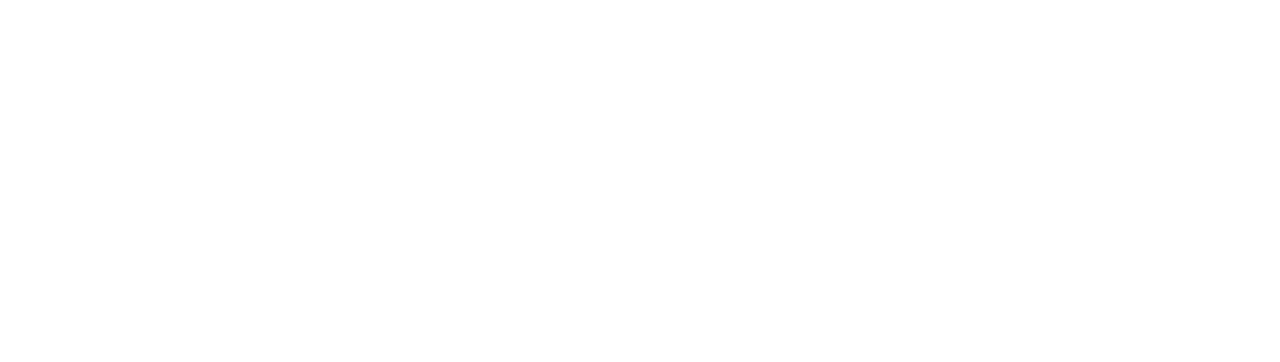
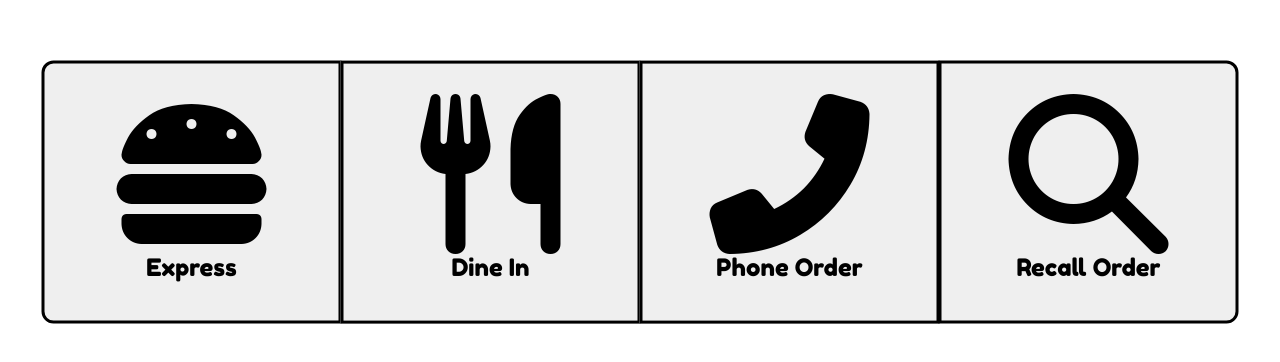
Before and after one commit to FanghanHu/Chirper, a React (Create React App) app in the folder client/: page /mainMenu in a window 1280 px wide. Shown: the part 208-570 px from the top of the page. Built offline with nearby package versions, Linux system fonts and the light colour scheme.

Commit message:
made some changes to the css styling of main menu buttons

```diff
--- a/client/src/App.js
+++ b/client/src/App.js
@@ -4,6 +4,7 @@ import React from "react";
 import Wrapper from "./components/Wrapper";
 import {BrowserRouter as Router, Route} from "react-router-dom"
 import CustomerInfoForm from "./components/CustomerInfoForm";
+import MainMenu from "./components/MainMenu";
 
 function App() {
   return (
@@ -20,6 +21,10 @@ function App() {
           <CustomerInfoForm/>
         </Route>
 
+        <Route path="/mainMenu" exact>
+          <MainMenu />
+        </Route>
+
       </Router>
     </>
   );
--- a/client/src/components/MainMenu/index.js
+++ b/client/src/components/MainMenu/index.js
@@ -6,10 +6,10 @@ function MainMenu() {
         <>
             <div className="container mainMenu">
                 <div className="btn-group rounded" >
-                    <button className="btn"><i className="fas fa-hamburger fa-10x"></i><h4>Express</h4></button>
-                    <button className="btn"><i className="fas fa-utensils fa-10x"></i><h4>Dine In</h4></button>
-                    <button className="btn"><i className="fas fa-phone-alt fa-10x"></i><h4>Phone Order</h4></button>
-                    <button className="btn"><i className="fas fa-search fa-10x"></i><h4>Recall Order</h4></button>
+                    <button className="btn button"><i className="fas fa-hamburger fa-10x"></i><h4>Express</h4></button>
+                    <button className="btn button"><i className="fas fa-utensils fa-10x"></i><h4>Dine In</h4></button>
+                    <button className="btn button"><i className="fas fa-phone-alt fa-10x"></i><h4>Phone Order</h4></button>
+                    <button className="btn button"><i className="fas fa-search fa-10x"></i><h4>Recall Order</h4></button>
                 </div>
             </div>
         </>
--- a/client/src/components/MainMenu/style.css
+++ b/client/src/components/MainMenu/style.css
@@ -4,14 +4,14 @@
     left: 50%;
     transform: translate(-50%, -50%);
 }
-.btn {
+.button {
     width: 300px;
     border: solid;
     border-radius: 12px;
     padding: 30px;
 
 }
-.btn:hover {
+.button:hover {
     background-color: black;
     color: white;
 }
```
